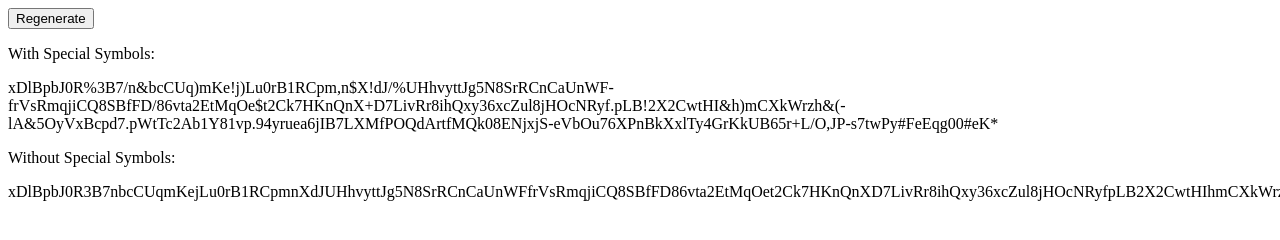
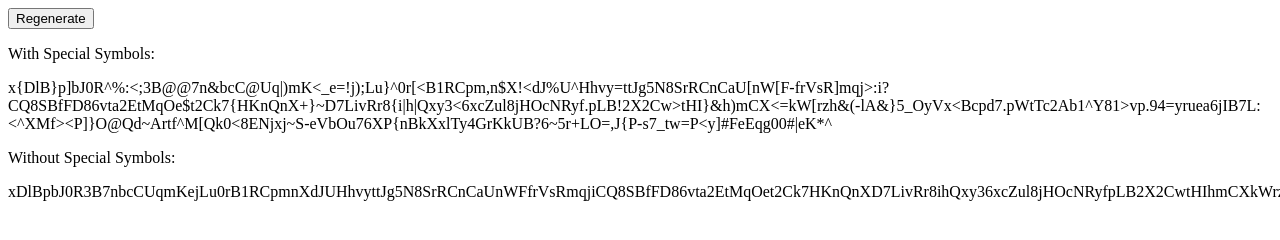
Before and after one commit to fawazahmed0/random-password-generator, a plain HTML site: page index.html in a window 1280 px wide. Shown: the top 240 px of the page. Drawn offline with Linux system fonts and the light colour scheme.

Commit message:
Update index.html

```diff
--- a/index.html
+++ b/index.html
@@ -30,8 +30,8 @@ function regen(){
     let uint8 = new Uint8Array(1000)
         window.crypto.getRandomValues(uint8)
         let data = String.fromCharCode.apply(null, uint8)
-        document.querySelector('#first').textContent = Array.from(data.match(/[a-z0-9!-\/]/gi)).join('').replaceAll(`'`, '').replaceAll(`"`, '').replaceAll('`', '')
-        document.querySelector('#second').textContent = Array.from(data.match(/[a-z0-9]/gi)).join('').replaceAll(`'`, '').replaceAll(`"`, '').replaceAll('`', '')
+        document.querySelector('#first').textContent = Array.from(data.match(/[!-~/]/gi)).join('').replace(/('|"|\/|\\|`)/gi, "")
+        document.querySelector('#second').textContent = Array.from(data.match(/[a-z0-9]/gi)).join('')
 
 }
 regen()
```
